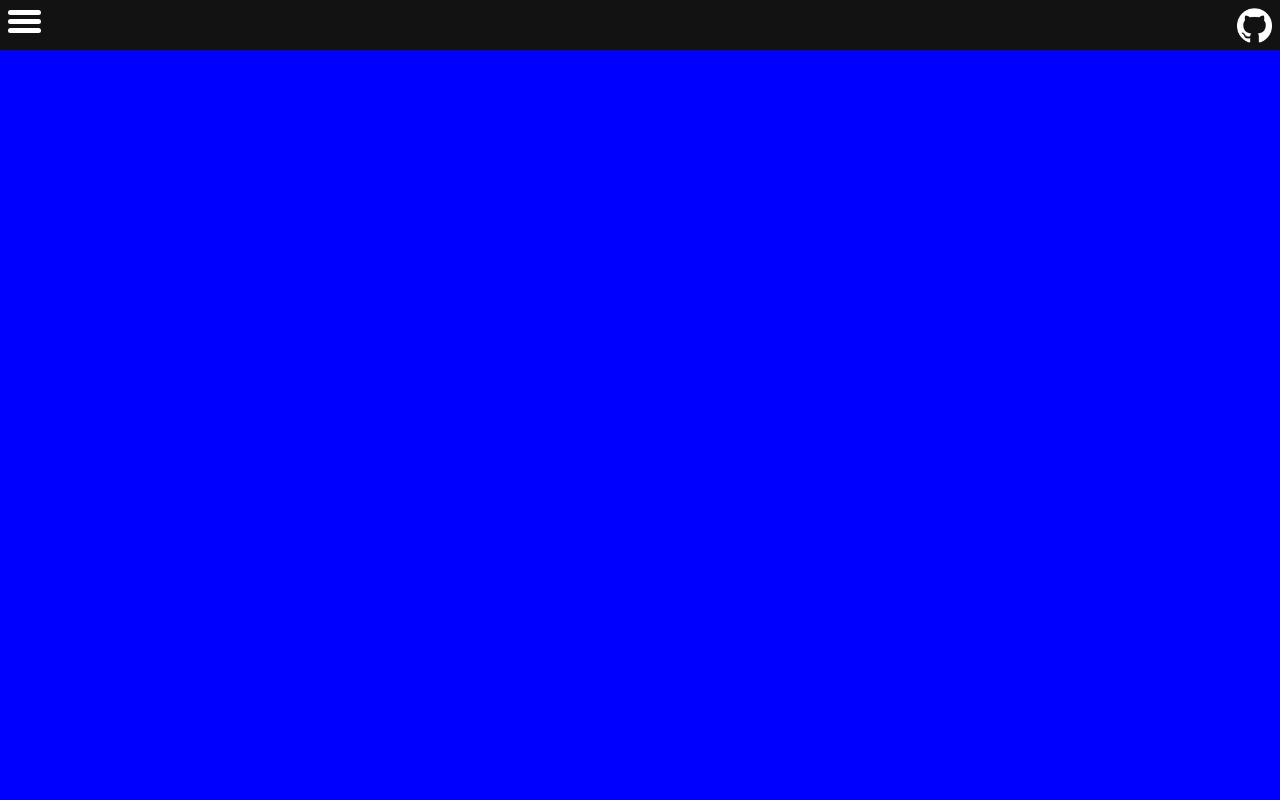
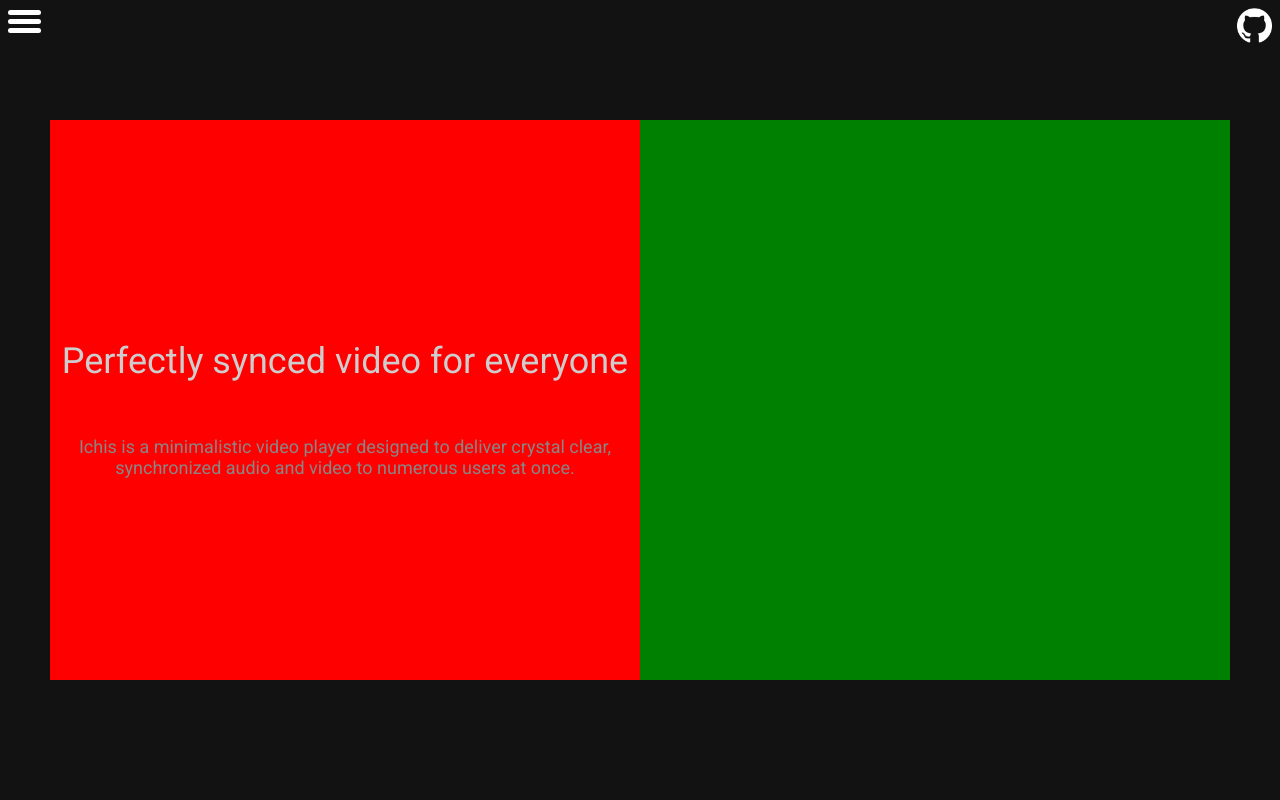
Before and after one commit to Tiqur/Ichis-Frontend, a React (Create React App) app in the folder ichis/: page / in a window 1280 px wide. Shown: the top 800 px of the page. Built offline with nearby package versions, Linux system fonts and the light colour scheme.

Commit message:
Home content / image

```diff
--- a/ichis/public/index.html
+++ b/ichis/public/index.html
@@ -1,39 +1,12 @@
 <!DOCTYPE html>
 <html lang="en">
-  <head>
-    <meta charset="utf-8" />
-    <link rel="icon" href="%PUBLIC_URL%/favicon.ico" />
-    <meta name="viewport" content="width=device-width, initial-scale=1" />
-    <meta name="theme-color" content="#000000" />
-    <link rel="apple-touch-icon" href="%PUBLIC_URL%/logo192.png" />
-    <!--
-      manifest.json provides metadata used when your web app is installed on a
-      user's mobile device or desktop. See https://developers.google.com/web/fundamentals/web-app-manifest/
-    -->
-    <link rel="manifest" href="%PUBLIC_URL%/manifest.json" />
-    <!--
-      Notice the use of %PUBLIC_URL% in the tags above.
-      It will be replaced with the URL of the `public` folder during the build.
-      Only files inside the `public` folder can be referenced from the HTML.
-
-      Unlike "/favicon.ico" or "favicon.ico", "%PUBLIC_URL%/favicon.ico" will
-      work correctly both with client-side routing and a non-root public URL.
-      Learn how to configure a non-root public URL by running `npm run build`.
-    -->
+<head>
+    <meta charset="UTF-8">
+    <meta name="viewport" content="width=device-width, initial-scale=1.0">
+    <link href='https://fonts.googleapis.com/css?family=Roboto' rel='stylesheet'></link>
     <title>Ichis</title>
-  </head>
-  <body>
-    <noscript>You need to enable JavaScript to run this app.</noscript>
+</head>
+<body>
     <div id="root"></div>
-    <!--
-      This HTML file is a template.
-      If you open it directly in the browser, you will see an empty page.
-
-      You can add webfonts, meta tags, or analytics to this file.
-      The build step will place the bundled scripts into the <body> tag.
-
-      To begin the development, run `npm start` or `yarn start`.
-      To create a production bundle, use `npm run build` or `yarn build`.
-    -->
-  </body>
+</body>
 </html>
--- /dev/null
+++ b/ichis/src/components/Text.jsx
@@ -0,0 +1,10 @@
+import styled from 'styled-components';
+
+const Text = styled.p`
+    color: ${props => props.color ? props.color : 'white'};
+    font-weight: ${props => props.weight ? props.weight : 'initial'};
+    font-size: ${props => props.size ? props.size : 'initial'};
+    font-family: 'Roboto';
+`;
+
+export default Text;
--- a/ichis/src/pages/HomePage.jsx
+++ b/ichis/src/pages/HomePage.jsx
@@ -1,18 +1,48 @@
 import styled from 'styled-components';
 import FlexDiv from '../components/FlexDiv';
 import NavBar from '../components/NavBar';
+import Text from '../components/Text';
 
 
 const HeightContainer = styled(FlexDiv)`
     height: 100vh;
     width: 100%;
+    flex-direction: row;
+    align-items: center;
     background: ${props => props.color};
 `;
+
+const ContentBox = styled(FlexDiv)`
+    flex-direction: column;
+    height: 70%;
+    width: 50%;
+    margin-left: 50px;
+    text-align: center;
+    justify-content: center;
+    background: red;
+`;
+
+
+const ImageContainer = styled(FlexDiv)`
+    height: 70%;
+    width: 50%;
+    margin-right: 50px;
+    background: green;
+`;
+
 
 const HeroContainer = (props) => {
     return (
         <HeightContainer>
-
+            <ContentBox>
+                <Text color='#CDCDCD' size='36px'>
+                    Perfectly synced video for everyone
+                </Text>
+                <Text color='#8A8585' size='18px'>
+                    Ichis is a minimalistic video player designed to deliver crystal clear, synchronized audio and video to numerous users at once.
+                </Text>
+            </ContentBox>
+            <ImageContainer />
         </HeightContainer>
     )
 };
@@ -23,8 +53,9 @@ const HomePage = (props) => {
     return (
         <FlexDiv direction="column" >
             <NavBar />
-            <HeightContainer color='blue'/>
-            <HeightContainer color='red'/>
+            <HeroContainer />
+            <HeroContainer />
+            <HeroContainer />
         </FlexDiv>
     )
 };
```
